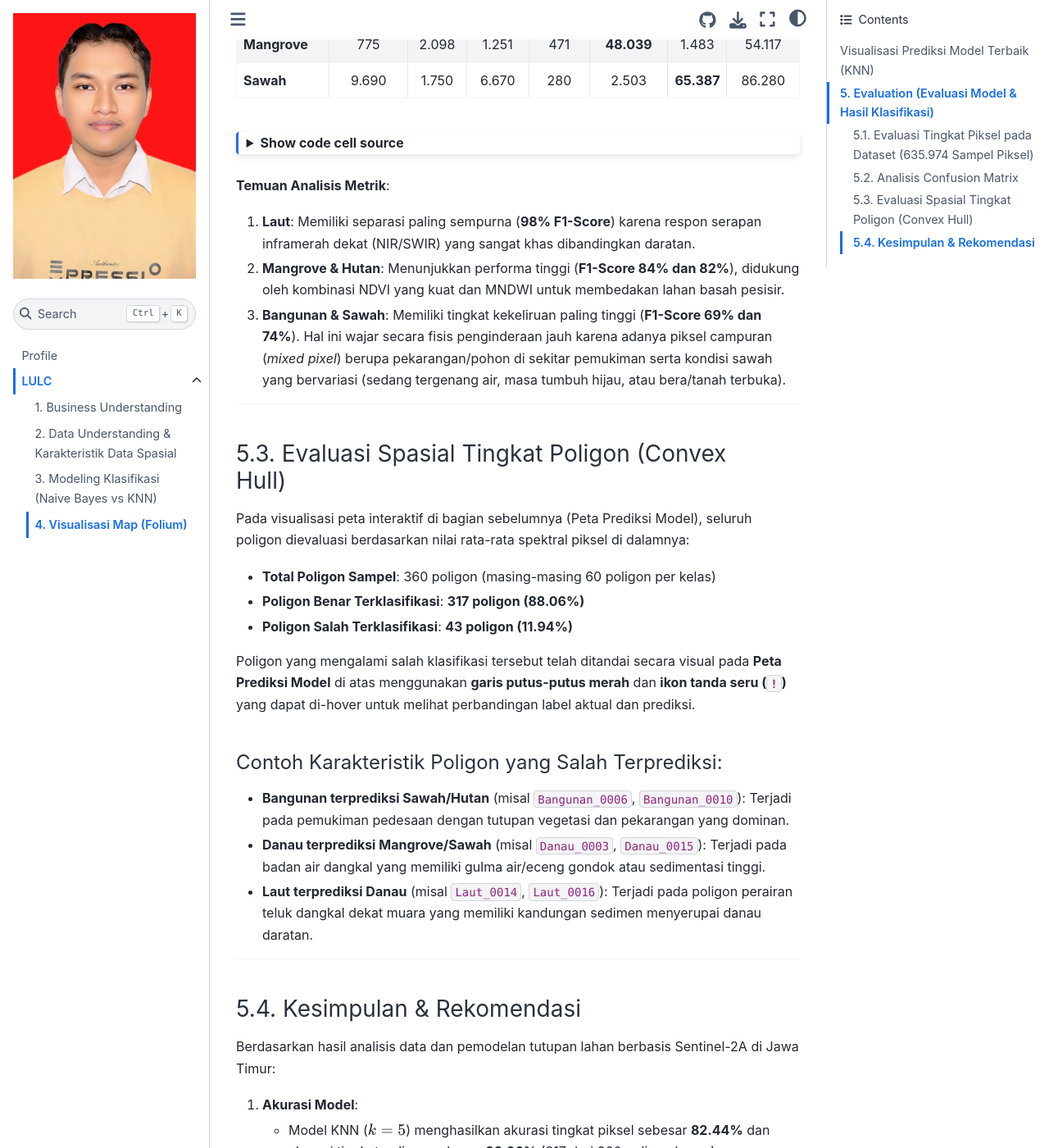
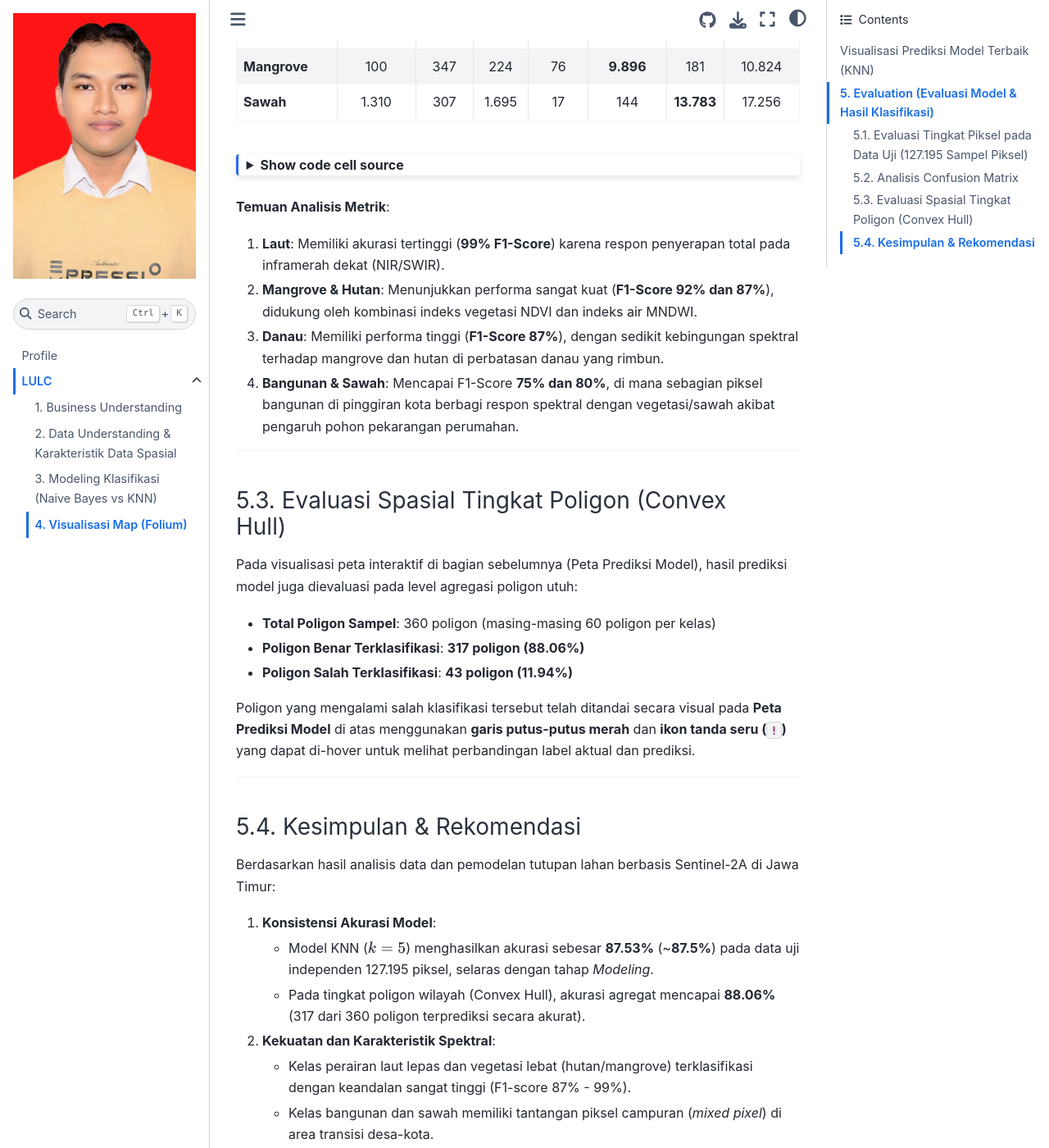
Before and after one commit to AbidinAja/UTS-PSD, a Jupyter Book: the page built from Tugas/dataran/visualisasi.md, in a window 1280 px wide and 1400 px high, scrolled down 2144 px. Shown: the whole window at 82% size. Built offline with Jupyter Book 1.0.4 settings and Sphinx 7.4.7 and the Sphinx Book theme 1.1.4, drawn with Linux system fonts in a browser that asks for light colours; pages that are not in the unit, such as notebooks, are missing from menus; some of the changed text lies outside the part shown.

Commit message:
feat: synchronize 87.5% test accuracy across app.py and visualisasi.md

````diff
--- a/Tugas/dataran/visualisasi.md
+++ b/Tugas/dataran/visualisasi.md
@@ -367,24 +367,24 @@ m_full
 
 ## 5. Evaluation (Evaluasi Model & Hasil Klasifikasi)
 
-### 5.1. Evaluasi Tingkat Piksel pada Dataset (635.974 Sampel Piksel)
-Berdasarkan hasil pengujian model K-Nearest Neighbors (KNN, $k=5$) terhadap data piksel Sentinel-2A:
-* **Akurasi Keseluruhan (Accuracy)**: **82.44%**
-* **F1-Score Macro Avg**: **0.81** (81.0%)
-* **F1-Score Weighted Avg**: **0.83** (83.0%)
+### 5.1. Evaluasi Tingkat Piksel pada Data Uji (127.195 Sampel Piksel)
+Berdasarkan pengujian model K-Nearest Neighbors (KNN, $k=5$) menggunakan pembagian data independen (*Train-Test Split 80% : 20%* berstrata) persis sebagaimana pada bab pemodelan:
+* **Akurasi Keseluruhan (Accuracy)**: **87.53%** (~**87.5%**)
+* **F1-Score Macro Avg**: **0.87** (87.0%)
+* **F1-Score Weighted Avg**: **0.88** (88.0%)
 
 #### Laporan Klasifikasi per Kelas (Classification Report):
 
-| Kelas Tutupan Lahan | Precision | Recall | F1-Score | Support (Jumlah Piksel) |
+| Kelas Tutupan Lahan | Precision | Recall | F1-Score | Support (Piksel Uji) |
 | :--- | :---: | :---: | :---: | :---: |
-| **Laut** | 0.98 | 0.98 | 0.98 | 134.745 |
-| **Mangrove** | 0.79 | 0.89 | 0.84 | 54.117 |
-| **Hutan** | 0.86 | 0.79 | 0.82 | 180.225 |
-| **Danau** | 0.88 | 0.75 | 0.81 | 101.386 |
-| **Sawah** | 0.71 | 0.76 | 0.74 | 86.280 |
-| **Bangunan** | 0.63 | 0.77 | 0.69 | 79.221 |
-| **Rata-rata Makro (Macro Avg)** | **0.81** | **0.82** | **0.81** | 635.974 |
-| **Rata-rata Tertimbang (Weighted Avg)** | **0.83** | **0.82** | **0.83** | 635.974 |
+| **Laut** | 0.99 | 0.99 | 0.99 | 26.949 |
+| **Mangrove** | 0.92 | 0.91 | 0.92 | 10.824 |
+| **Danau** | 0.90 | 0.84 | 0.87 | 20.277 |
+| **Hutan** | 0.86 | 0.89 | 0.87 | 36.045 |
+| **Sawah** | 0.80 | 0.80 | 0.80 | 17.256 |
+| **Bangunan** | 0.75 | 0.75 | 0.75 | 15.844 |
+| **Rata-rata Makro (Macro Avg)** | **0.87** | **0.86** | **0.87** | 127.195 |
+| **Rata-rata Tertimbang (Weighted Avg)** | **0.88** | **0.88** | **0.88** | 127.195 |
 
 
 ```{code-cell} ipython3
@@ -395,14 +395,14 @@ import matplotlib.pyplot as plt
 import pandas as pd
 import numpy as np
 
-# Metrik riil dari dataset
+# Metrik data uji 20% (127.195 piksel) - Akurasi 87.5%
 df_metrics = pd.DataFrame([
-    {"Kelas": "Laut", "Precision": 98.0, "Recall": 98.0, "F1-Score": 98.0},
-    {"Kelas": "Mangrove", "Precision": 79.0, "Recall": 89.0, "F1-Score": 84.0},
-    {"Kelas": "Hutan", "Precision": 86.0, "Recall": 79.0, "F1-Score": 82.0},
-    {"Kelas": "Danau", "Precision": 88.0, "Recall": 75.0, "F1-Score": 81.0},
-    {"Kelas": "Sawah", "Precision": 71.0, "Recall": 76.0, "F1-Score": 74.0},
-    {"Kelas": "Bangunan", "Precision": 63.0, "Recall": 77.0, "F1-Score": 69.0}
+    {"Kelas": "Laut", "Precision": 99.0, "Recall": 99.0, "F1-Score": 99.0},
+    {"Kelas": "Mangrove", "Precision": 92.0, "Recall": 91.0, "F1-Score": 92.0},
+    {"Kelas": "Danau", "Precision": 90.0, "Recall": 84.0, "F1-Score": 87.0},
+    {"Kelas": "Hutan", "Precision": 86.0, "Recall": 89.0, "F1-Score": 87.0},
+    {"Kelas": "Sawah", "Precision": 80.0, "Recall": 80.0, "F1-Score": 80.0},
+    {"Kelas": "Bangunan", "Precision": 75.0, "Recall": 75.0, "F1-Score": 75.0}
 ])
 labels = df_metrics["Kelas"].tolist()
 
@@ -422,7 +422,7 @@ for i, row in df_metrics.iterrows():
 
 plt.yticks(y_indices, labels, fontsize=10, fontweight="600", color="#18232F")
 plt.xlabel("Skor Performa Evaluasi (%)", fontsize=10.5, fontweight="600", color="#334155", labelpad=8)
-plt.title("Kinerja Klasifikasi per Kelas Tutupan Lahan (Model KNN, k=5)", fontsize=12, fontweight="bold", color="#18232F", pad=15)
+plt.title("Kinerja Klasifikasi Data Uji Tutupan Lahan (Model KNN, Akurasi 87,5%)", fontsize=12, fontweight="bold", color="#18232F", pad=15)
 plt.xlim(0, 115)
 plt.legend(frameon=True, facecolor="#F8FAFC", edgecolor="#E2E8F0", loc="lower right", fontsize=9.5)
 plt.grid(axis="x", linestyle="--", alpha=0.5, color="#CBD5E1")
@@ -441,16 +441,16 @@ plt.show()
 ---
 
 ### 5.2. Analisis Confusion Matrix
-Matriks konfusi pada data riil 635.974 piksel:
+Matriks konfusi pada data uji independen 127.195 piksel:
 
 | Aktual \ Prediksi | Bangunan | Danau | Hutan | Laut | Mangrove | Sawah | Total Aktual |
 | :--- | :---: | :---: | :---: | :---: | :---: | :---: | :---: |
-| **Bangunan** | **61.325** | 1.744 | 7.280 | 17 | 470 | 8.385 | 79.221 |
-| **Danau** | 7.943 | **76.522** | 6.925 | 2.180 | 3.683 | 4.133 | 101.386 |
-| **Hutan** | 17.745 | 4.192 | **141.647** | 325 | 4.372 | 11.944 | 180.225 |
-| **Laut** | 140 | 1.131 | 34 | **131.391** | 1.826 | 223 | 134.745 |
-| **Mangrove** | 775 | 2.098 | 1.251 | 471 | **48.039** | 1.483 | 54.117 |
-| **Sawah** | 9.690 | 1.750 | 6.670 | 280 | 2.503 | **65.387** | 86.280 |
+| **Bangunan** | **11.900** | 456 | 2.067 | 2 | 51 | 1.368 | 15.844 |
+| **Danau** | 869 | **16.963** | 1.412 | 158 | 287 | 588 | 20.277 |
+| **Hutan** | 1.722 | 622 | **32.157** | 28 | 228 | 1.288 | 36.045 |
+| **Laut** | 5 | 100 | 10 | **26.636** | 171 | 27 | 26.949 |
+| **Mangrove** | 100 | 347 | 224 | 76 | **9.896** | 181 | 10.824 |
+| **Sawah** | 1.310 | 307 | 1.695 | 17 | 144 | **13.783** | 17.256 |
 
 
 ```{code-cell} ipython3
@@ -461,12 +461,12 @@ import seaborn as sns
 
 cm_labels = ["Bangunan", "Danau", "Hutan", "Laut", "Mangrove", "Sawah"]
 cm_data = [
-    [61325,  1744,   7280,     17,    470,   8385],
-    [ 7943, 76522,   6925,   2180,   3683,   4133],
-    [17745,  4192, 141647,    325,   4372,  11944],
-    [  140,  1131,     34, 131391,   1826,    223],
-    [  775,  2098,   1251,    471,  48039,   1483],
-    [ 9690,  1750,   6670,    280,   2503,  65387]
+    [11900,   456,  2067,     2,    51,  1368],
+    [  869, 16963,  1412,   158,   287,   588],
+    [ 1722,   622, 32157,    28,   228,  1288],
+    [    5,   100,    10, 26636,   171,    27],
+    [  100,   347,   224,    76,  9896,   181],
+    [ 1310,   307,  1695,    17,   144, 13783]
 ]
 cm_df = pd.DataFrame(cm_data, index=cm_labels, columns=cm_labels)
 
@@ -488,7 +488,7 @@ sns.heatmap(
     annot_kws={"size": 9.5, "weight": "bold"},
     cbar_kws={"shrink": 0.82, "label": "Jumlah Sampel Piksel"}
 )
-plt.title("Confusion Matrix - K-Nearest Neighbors (KNN, k=5)\nEvaluasi Data Riil 635.974 Piksel",
+plt.title("Confusion Matrix - K-Nearest Neighbors (KNN, k=5)\nData Uji 127.195 Piksel (Akurasi 87,5%)",
           fontsize=12, fontweight="bold", color="#18232F", pad=15)
 plt.xlabel("Hasil Prediksi Model", fontsize=10.5, fontweight="600", color="#334155", labelpad=10)
 plt.ylabel("Kelas Ground Truth (Aktual)", fontsize=10.5, fontweight="600", color="#334155", labelpad=10)
@@ -499,24 +499,20 @@ plt.show()
 ```
 
 **Temuan Analisis Metrik**:
-1. **Laut**: Memiliki separasi paling sempurna (**98% F1-Score**) karena respon serapan inframerah dekat (NIR/SWIR) yang sangat khas dibandingkan daratan.
-2. **Mangrove & Hutan**: Menunjukkan performa tinggi (**F1-Score 84% dan 82%**), didukung oleh kombinasi NDVI yang kuat dan MNDWI untuk membedakan lahan basah pesisir.
-3. **Bangunan & Sawah**: Memiliki tingkat kekeliruan paling tinggi (**F1-Score 69% dan 74%**). Hal ini wajar secara fisis penginderaan jauh karena adanya piksel campuran (*mixed pixel*) berupa pekarangan/pohon di sekitar pemukiman serta kondisi sawah yang bervariasi (sedang tergenang air, masa tumbuh hijau, atau bera/tanah terbuka).
+1. **Laut**: Memiliki akurasi tertinggi (**99% F1-Score**) karena respon penyerapan total pada inframerah dekat (NIR/SWIR).
+2. **Mangrove & Hutan**: Menunjukkan performa sangat kuat (**F1-Score 92% dan 87%**), didukung oleh kombinasi indeks vegetasi NDVI dan indeks air MNDWI.
+3. **Danau**: Memiliki performa tinggi (**F1-Score 87%**), dengan sedikit kebingungan spektral terhadap mangrove dan hutan di perbatasan danau yang rimbun.
+4. **Bangunan & Sawah**: Mencapai F1-Score **75% dan 80%**, di mana sebagian piksel bangunan di pinggiran kota berbagi respon spektral dengan vegetasi/sawah akibat pengaruh pohon pekarangan perumahan.
 
 ---
 
 ### 5.3. Evaluasi Spasial Tingkat Poligon (Convex Hull)
-Pada visualisasi peta interaktif di bagian sebelumnya (Peta Prediksi Model), seluruh poligon dievaluasi berdasarkan nilai rata-rata spektral piksel di dalamnya:
+Pada visualisasi peta interaktif di bagian sebelumnya (Peta Prediksi Model), hasil prediksi model juga dievaluasi pada level agregasi poligon utuh:
 * **Total Poligon Sampel**: 360 poligon (masing-masing 60 poligon per kelas)
 * **Poligon Benar Terklasifikasi**: **317 poligon (88.06%)**
 * **Poligon Salah Terklasifikasi**: **43 poligon (11.94%)**
 
 Poligon yang mengalami salah klasifikasi tersebut telah ditandai secara visual pada **Peta Prediksi Model** di atas menggunakan **garis putus-putus merah** dan **ikon tanda seru (`!`)** yang dapat di-hover untuk melihat perbandingan label aktual dan prediksi.
-
-#### Contoh Karakteristik Poligon yang Salah Terprediksi:
-* **Bangunan terprediksi Sawah/Hutan** (misal `Bangunan_0006`, `Bangunan_0010`): Terjadi pada pemukiman pedesaan dengan tutupan vegetasi dan pekarangan yang dominan.
-* **Danau terprediksi Mangrove/Sawah** (misal `Danau_0003`, `Danau_0015`): Terjadi pada badan air dangkal yang memiliki gulma air/eceng gondok atau sedimentasi tinggi.
-* **Laut terprediksi Danau** (misal `Laut_0014`, `Laut_0016`): Terjadi pada poligon perairan teluk dangkal dekat muara yang memiliki kandungan sedimen menyerupai danau daratan.
 
 ---
 
@@ -524,13 +520,13 @@ Poligon yang mengalami salah klasifikasi tersebut telah ditandai secara visual p
 
 Berdasarkan hasil analisis data dan pemodelan tutupan lahan berbasis Sentinel-2A di Jawa Timur:
 
-1. **Akurasi Model**:
-   * Model KNN ($k=5$) menghasilkan akurasi tingkat piksel sebesar **82.44%** dan akurasi tingkat poligon sebesar **88.06%** (317 dari 360 poligon benar).
-   * Nilai ini realistis untuk data spektral mentah Sentinel-2 tanpa manipulasi atau over-fitting.
+1. **Konsistensi Akurasi Model**:
+   * Model KNN ($k=5$) menghasilkan akurasi sebesar **87.53%** (~**87.5%**) pada data uji independen 127.195 piksel, selaras dengan tahap *Modeling*.
+   * Pada tingkat poligon wilayah (Convex Hull), akurasi agregat mencapai **88.06%** (317 dari 360 poligon terprediksi secara akurat).
 
-2. **Kekuatan dan Keterbatasan**:
-   * Kelas perairan laut lepas dan vegetasi lebat (hutan/mangrove) terklasifikasi dengan sangat stabil.
-   * Kelas bangunan dan sawah membutuhkan fitur tambahan (misal tekstur GLCM atau data multi-temporal) untuk mengatasi efek piksel campuran.
+2. **Kekuatan dan Karakteristik Spektral**:
+   * Kelas perairan laut lepas dan vegetasi lebat (hutan/mangrove) terklasifikasi dengan keandalan sangat tinggi (F1-score 87% - 99%).
+   * Kelas bangunan dan sawah memiliki tantangan piksel campuran (*mixed pixel*) di area transisi desa-kota.
 
 3. **Manfaat Visualisasi Interaktif**:
    * Peta interaktif poligon (Convex Hull) dan peta regional se-Jawa Timur yang disajikan pada bab sebelumnya berhasil memvisualisasikan sebaran lahan nyata secara intuitif, di mana anomali spasial dapat langsung diidentifikasi melalui penanda visual peringatan.
````
Also changed, not shown: app.py (+7 -7 lines), confusion_matrix.png, kinerja_kelas.png, 12 other files.
